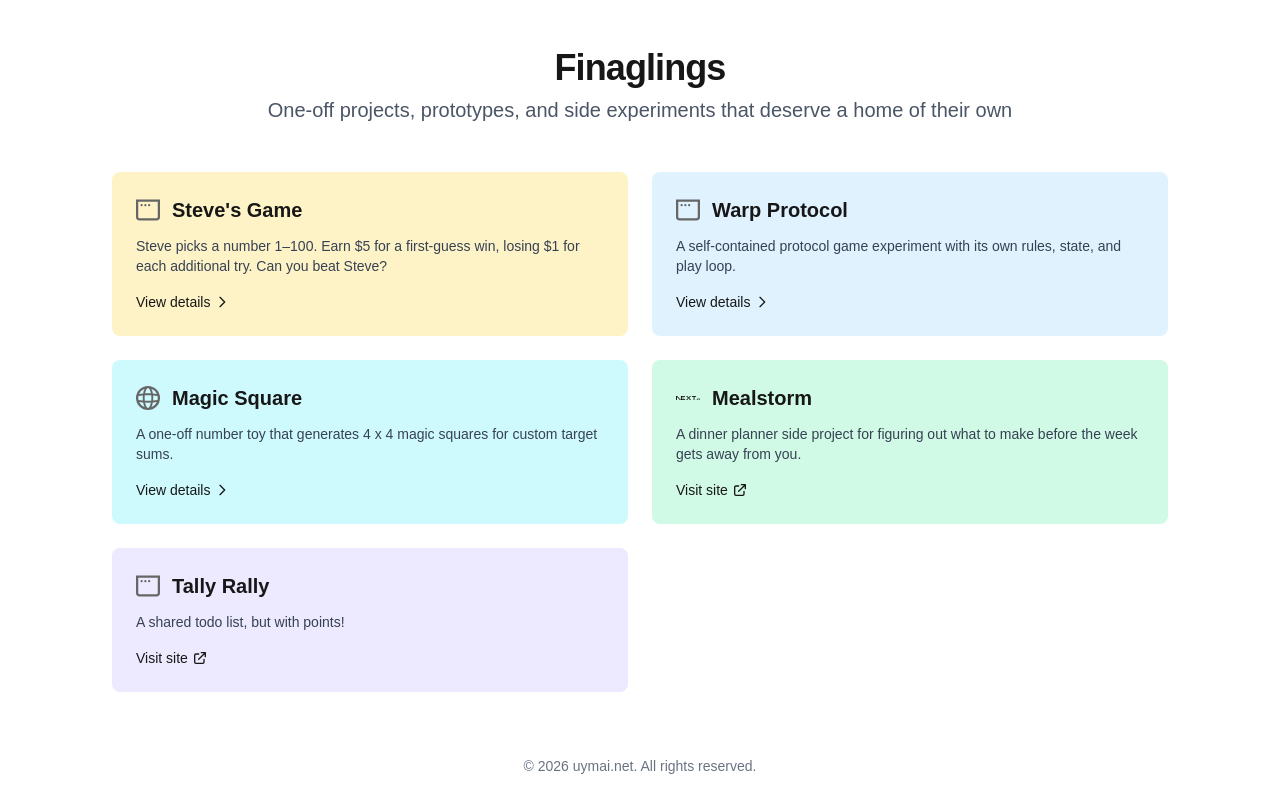
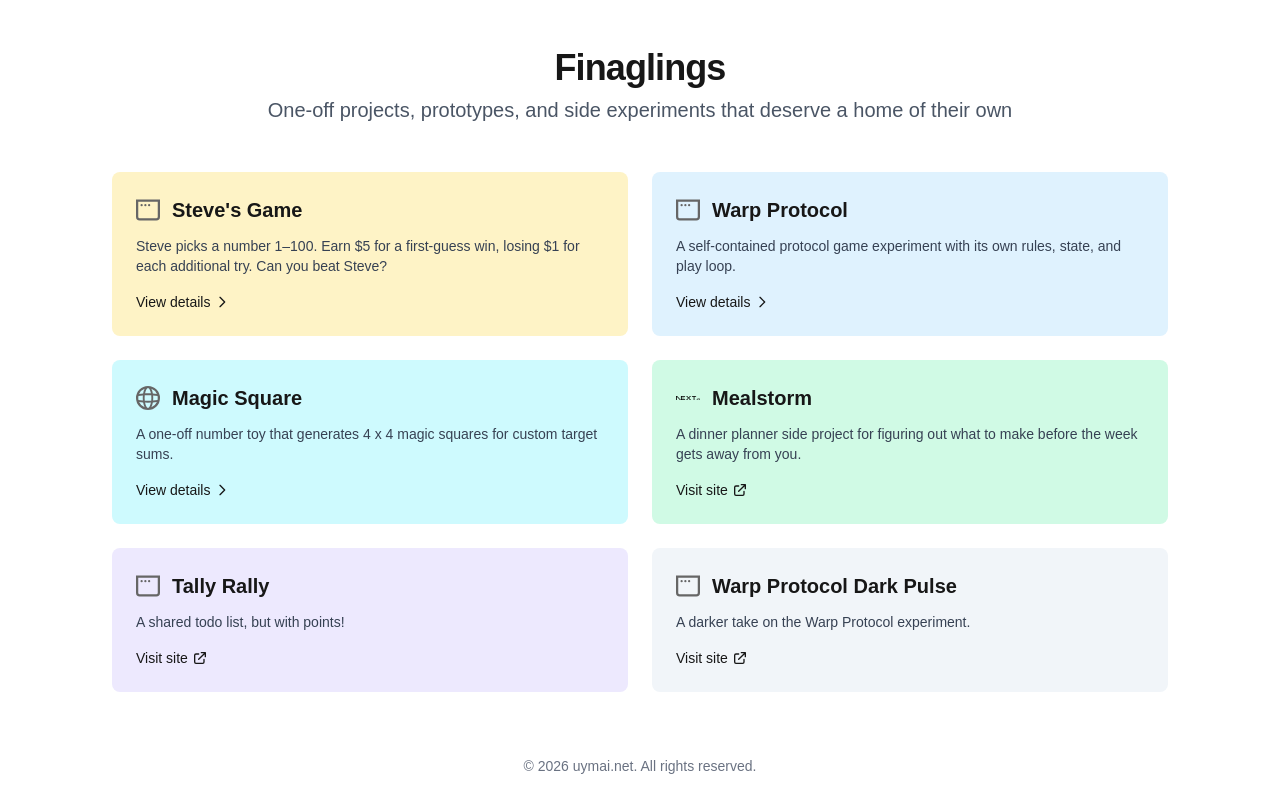
Before and after one commit to uymai/home, a Next.js app: page /finaglings in a window 1280 px wide. Shown: the top 812 px of the page. Built offline with nearby package versions, Linux system fonts and the light colour scheme.

Commit message:
Add Warp Protocol Dark Pulse link to finaglings page
https://claude.ai/code/session_01XAWjqrJGPfocKpJVM6hb5s

```diff
--- a/app/finaglings/page.tsx
+++ b/app/finaglings/page.tsx
@@ -39,6 +39,13 @@ export default function FinaglingsPage() {
       icon: "/window.svg",
       color: "bg-violet-100 dark:bg-violet-950",
     },
+    {
+      title: "Warp Protocol Dark Pulse",
+      description: "A darker take on the Warp Protocol experiment.",
+      url: "https://warp-protocol-dark-pulse.uymai.net",
+      icon: "/window.svg",
+      color: "bg-slate-100 dark:bg-slate-950",
+    },
   ];
 
   return (
```
